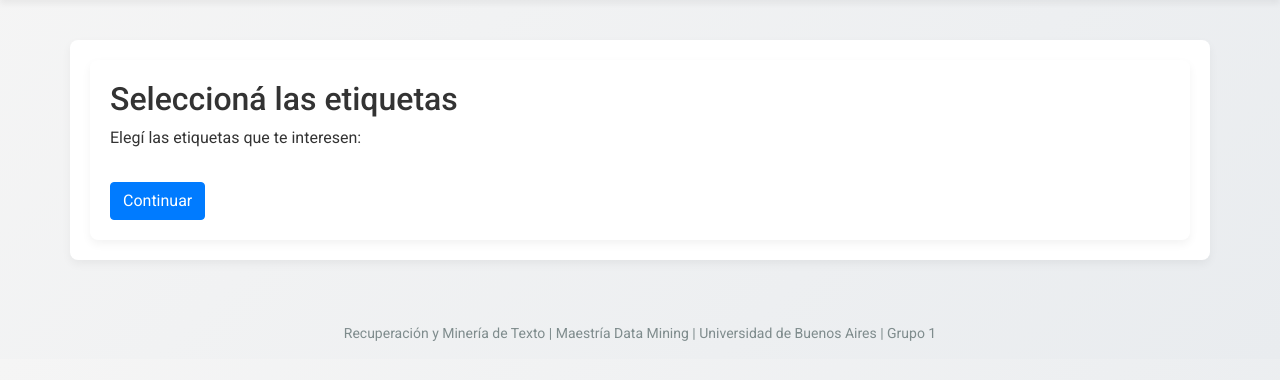
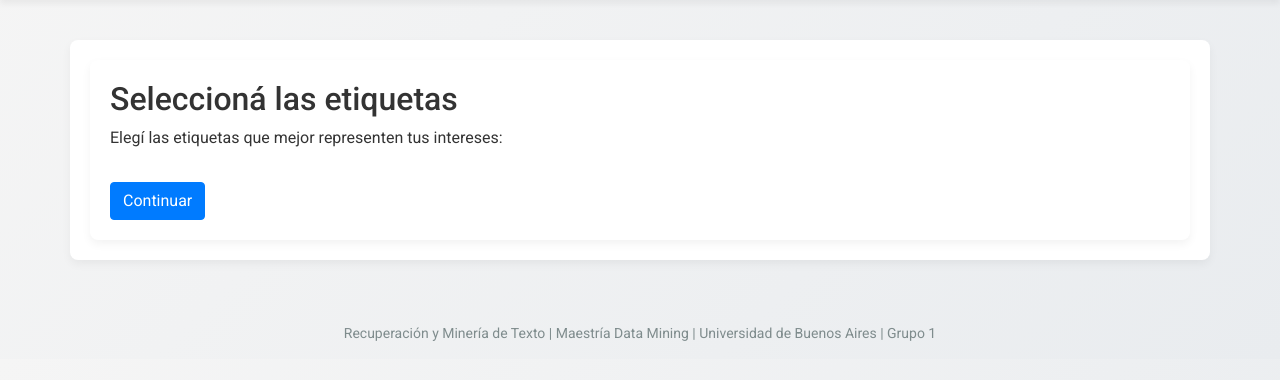
Before and after one commit to rubin145/dm_tm_tp, a Django app: page /newsbait/etiquetas/ in a window 1280 px wide. Shown: the part 56-436 px from the top of the page. Run offline with Django 4.2, Linux system fonts and the light colour scheme; data that the repository does not hold is empty; some libraries are stand-ins or nearby versions.

Commit message:
cambios mínimos en textos

```diff
--- a/webapp/newsbaitapp/templates/registration.html
+++ b/webapp/newsbaitapp/templates/registration.html
@@ -8,7 +8,7 @@
 
             Te vamos a presentar varios títulos de noticias para que elijas el que más interés te genere.
             <br>Para eso, primero vas a indicarnos una sección temática y luego vas a poder elegir tópicos que consumas habitualmente.
-            <br>Luego vas a poder juzgar la correspondencia del título elegido con el contenido del artículo.
+            <br>Después vas a poder juzgar la correspondencia del título elegido con el contenido del artículo.
         </p>
         <p>
             Nuestro objetivo es analizar la capacidad de la IA de generar títulos coherentes, relevantes, atractivos y personalizados para los usuarios.
@@ -25,7 +25,7 @@
         </form>
         <p>
             <br>*Paciencia con las demoras en la carga, por favor.
-            <br>**Podés participar cuantas veces quieras, pero en ese caso, elegí distintas secciones.
+            <br>**Podés participar cuantas veces quieras. Pero, en ese caso, elegí distintas secciones.
         </p>
 
     </div>
--- a/webapp/newsbaitapp/templates/tag_selection.html
+++ b/webapp/newsbaitapp/templates/tag_selection.html
@@ -3,7 +3,7 @@
 
 <div class="container">
     <h2>Seleccioná las etiquetas</h2>
-    <p>Elegí las etiquetas que te interesen:</p>
+    <p>Elegí las etiquetas que mejor representen tus intereses:</p>
 
     <form method="post" action="{% url 'tag_selection' %}">
         {% csrf_token %}
```
